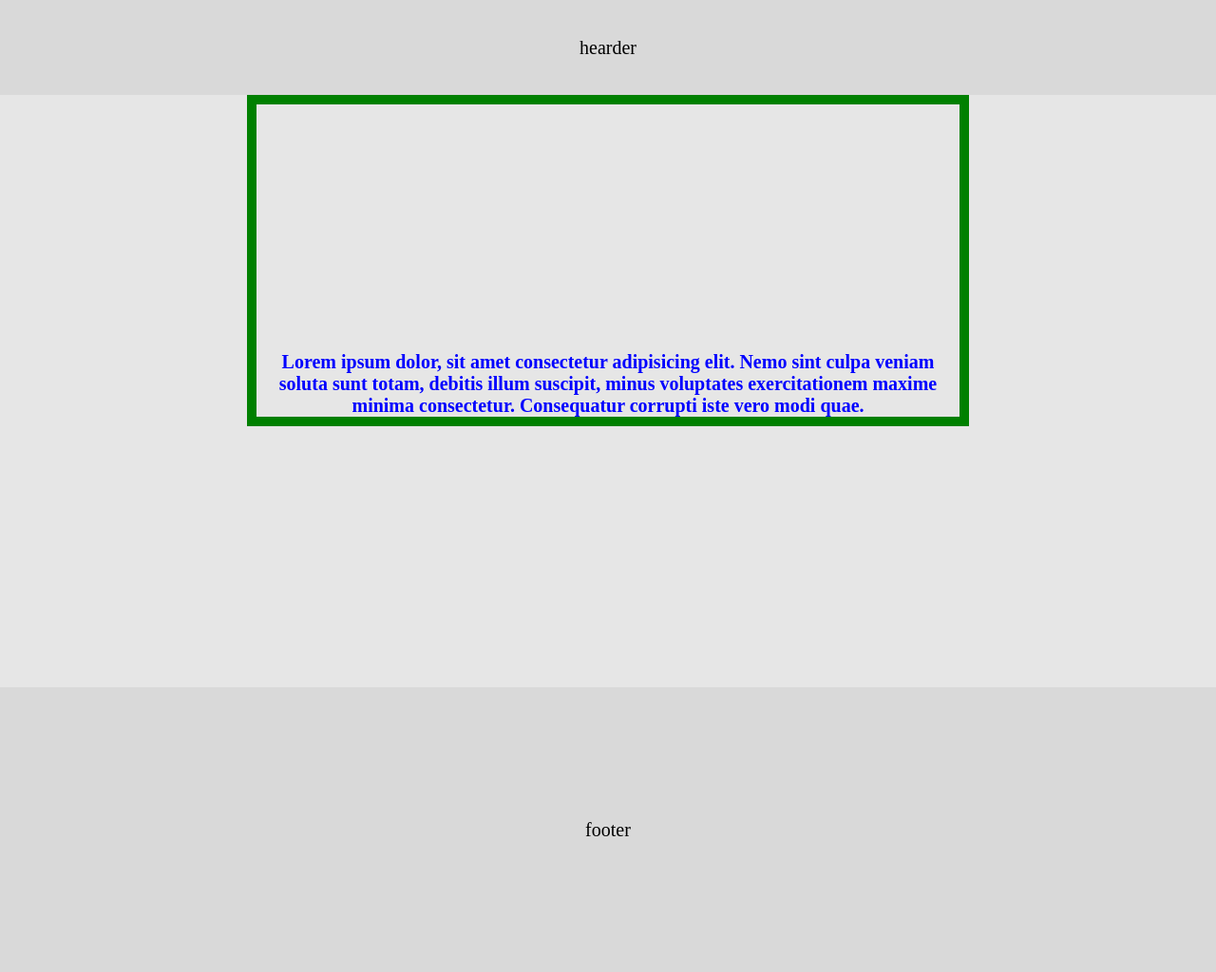
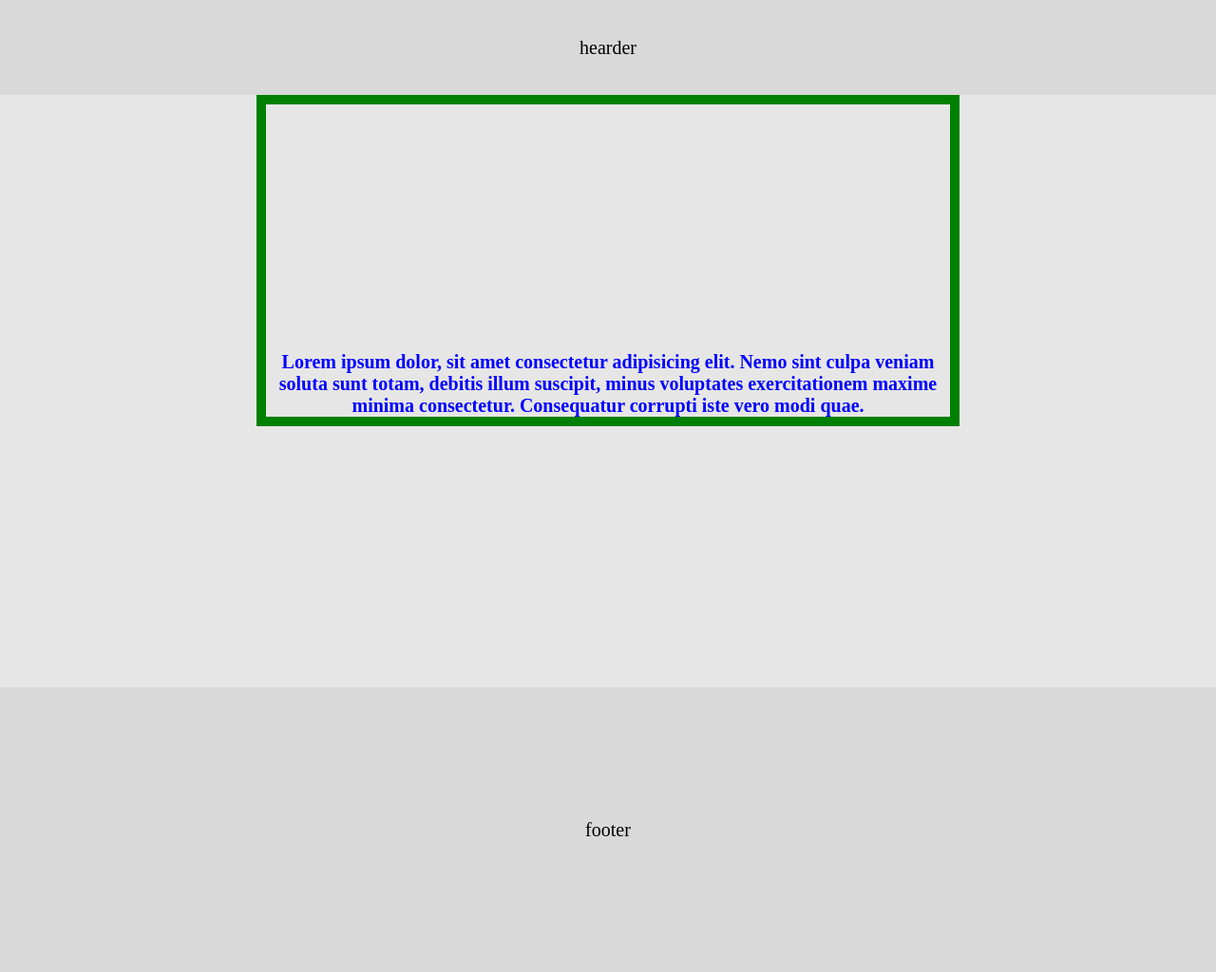
Before and after one commit to Jieun0310/HTML_CSS_JAVASCRIPT, a plain HTML site: page html/layout_02.html in a window 1280 px wide. Shown: the whole page at 95% size. Drawn offline with Linux system fonts and the light colour scheme.

Commit message:
layout08

```diff
--- a/html/layout_02.css
+++ b/html/layout_02.css
@@ -1,10 +1,12 @@
 * {
     margin: 0;
     padding: 0;
-    box-sizing: ;
+    box-sizing: border-box
 }
 
-body {}
+body {
+    font-size: 20px;
+}
 
 .wrap {
     font-size: 20px;
--- /dev/null
+++ b/html/layout_08.css
@@ -0,0 +1,54 @@
+*{
+    margin: 0;
+    padding: 0;
+    box-sizing: border-box;
+}
+
+body{
+    font-size: 20px;
+}
+
+.header{}
+
+.header .logo{
+    background-color: #C9C9C9;
+    height: 100px;
+}
+
+.header .gnb{
+    background-color: #E8E8E8;
+}
+
+.header .gnb .container{
+    background-color: #D9D9D9;
+    width: 1040px;
+    height: 80px;
+    margin: 0 auto;
+}
+
+.contents{
+    background-color: #D9D9D9;
+    width: 1040px;
+    height: 544px;
+    margin: 0 auto;
+}
+
+.footer{
+    background-color: #C9C9C9;
+    height: 300px;
+}
+
+.footer .container{
+    background-color: #D9D9D9;
+    width: 1040px;
+    height: 300px;
+    margin: 0 auto;
+}
+
+.wrap .container,
+.logo,
+.contents{
+    display: flex;
+    align-items: center;
+    justify-content: center;
+}
```
Also changed, not shown: html/layout_02.html (+1 -0 lines), html/layout_08.html (added, +25 -0 lines).
